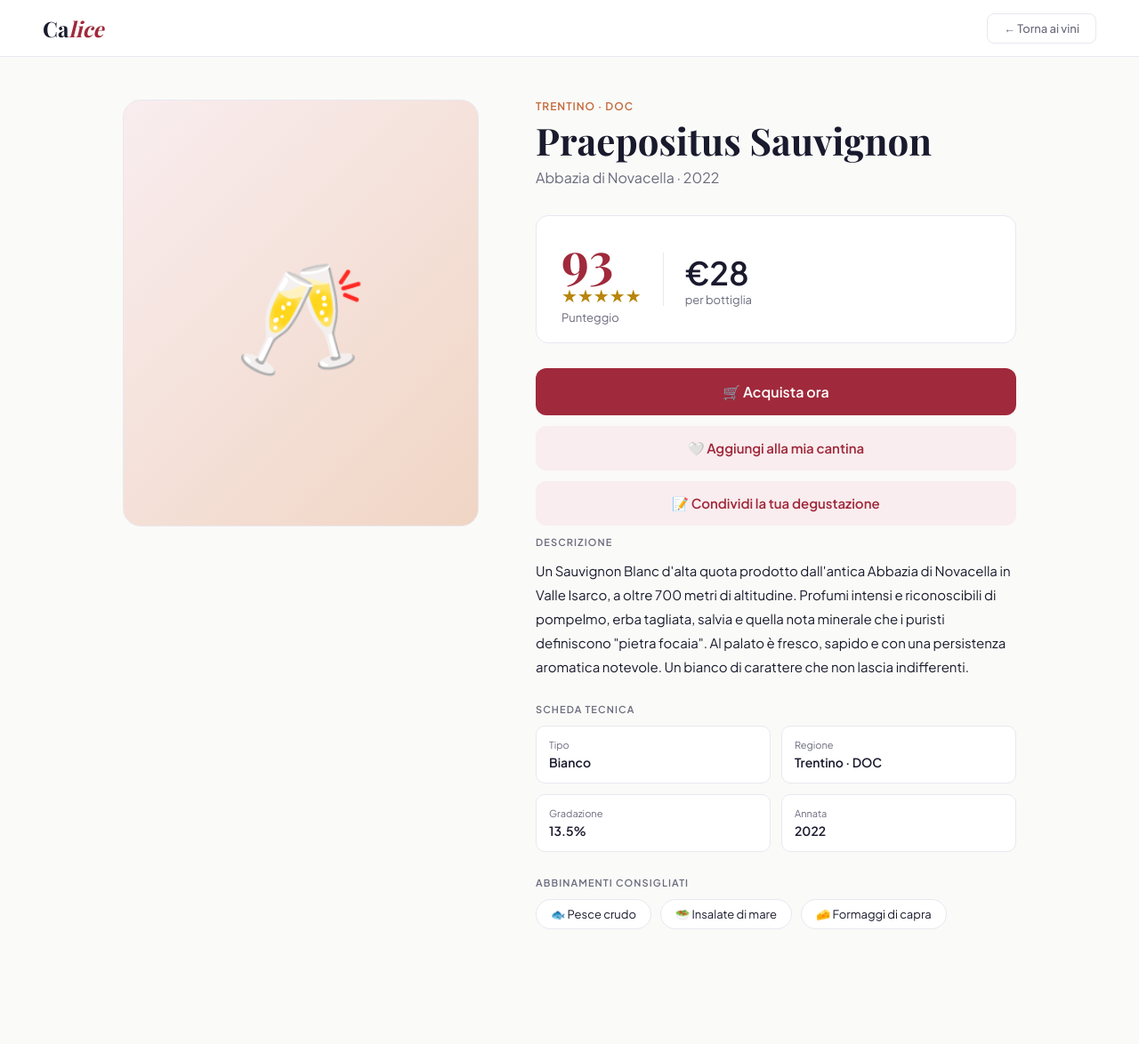
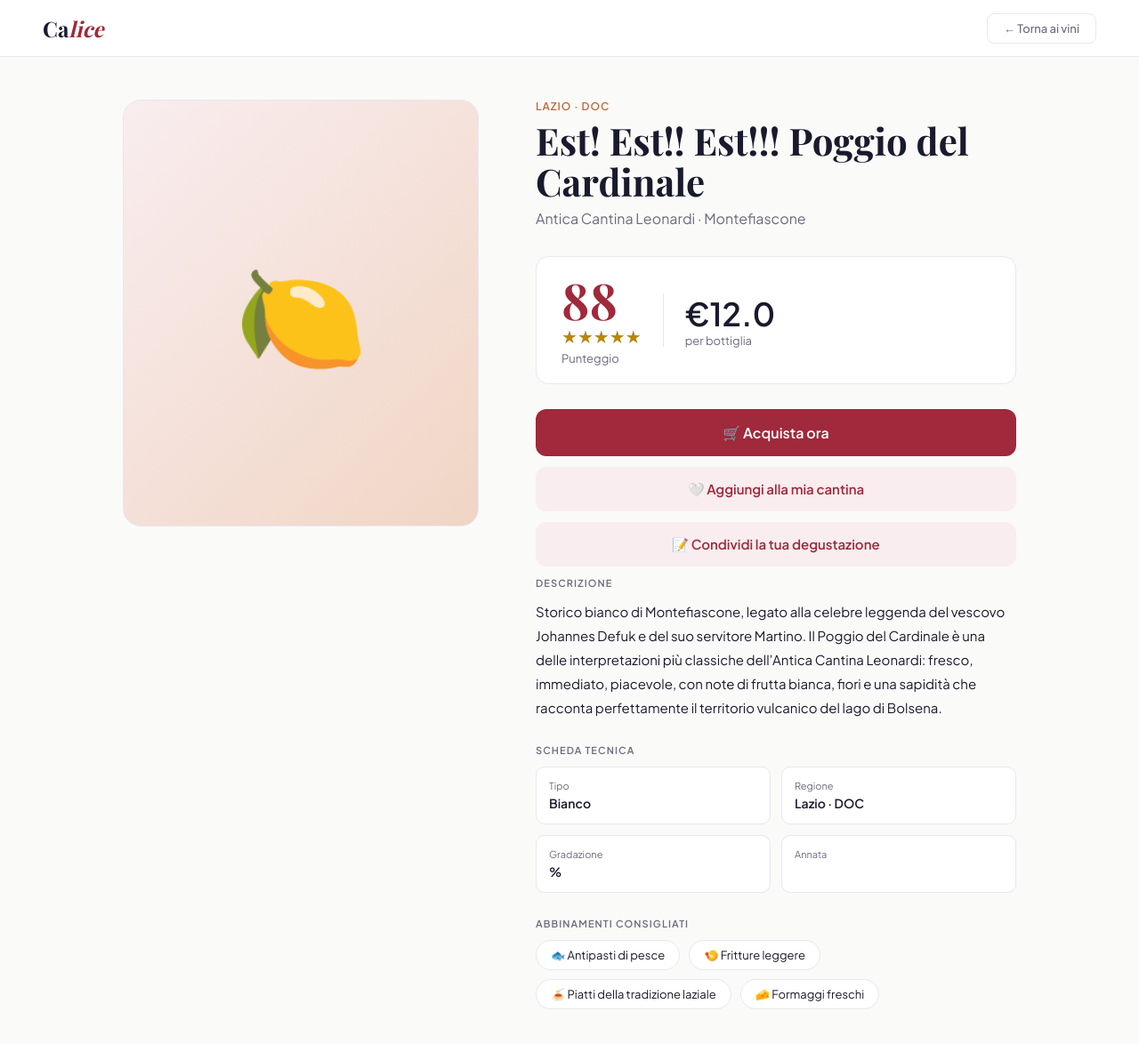
Before and after one commit to Barcolana/Calice, a Jekyll site: the page built from _vini/Est-Poggio-Del-Cardinale.md, in a window 1280 px wide and 1211 px high. Shown: the top 1174 px of the window at 89% size. Built offline with Jekyll 4.4.1, drawn with Linux system fonts in a browser that asks for light colours; some web fonts are replaced.

Commit message:
Fix vino poggio del Cardinale

```diff
--- a/_vini/Est-Poggio-Del-Cardinale.md
+++ b/_vini/Est-Poggio-Del-Cardinale.md
@@ -1,18 +1,24 @@
 ---
 layout: vino
-nome: Praepositus Sauvignon
-produttore: Abbazia di Novacella · 2022
-regione: Trentino · DOC
+nome: Est! Est!! Est!!! Poggio del Cardinale
+produttore: Antica Cantina Leonardi · Montefiascone
+regione: Lazio · DOC
 tipo: Bianco
-punteggio: 93
-prezzo: 28
+punteggio: 88
+prezzo: 12.00
 badge: ""
-emoji: 🥂
-gradazione: 13.5
-annata: 2022
-descrizione: Un Sauvignon Blanc d'alta quota prodotto dall'antica Abbazia di Novacella in Valle Isarco, a oltre 700 metri di altitudine. Profumi intensi e riconoscibili di pompelmo, erba tagliata, salvia e quella nota minerale che i puristi definiscono "pietra focaia". Al palato è fresco, sapido e con una persistenza aromatica notevole. Un bianco di carattere che non lascia indifferenti.
+emoji: 🍋
+gradazione: ""
+annata: ""
+descrizione: >
+  Storico bianco di Montefiascone, legato alla celebre leggenda del vescovo
+  Johannes Defuk e del suo servitore Martino. Il Poggio del Cardinale è una
+  delle interpretazioni più classiche dell’Antica Cantina Leonardi: fresco,
+  immediato, piacevole, con note di frutta bianca, fiori e una sapidità che
+  racconta perfettamente il territorio vulcanico del lago di Bolsena.
 abbinamenti:
-  - 🐟 Pesce crudo
-  - 🥗 Insalate di mare
-  - 🧀 Formaggi di capra
+  - 🐟 Antipasti di pesce
+  - 🍤 Fritture leggere
+  - 🍝 Piatti della tradizione laziale
+  - 🧀 Formaggi freschi
 ---
```
